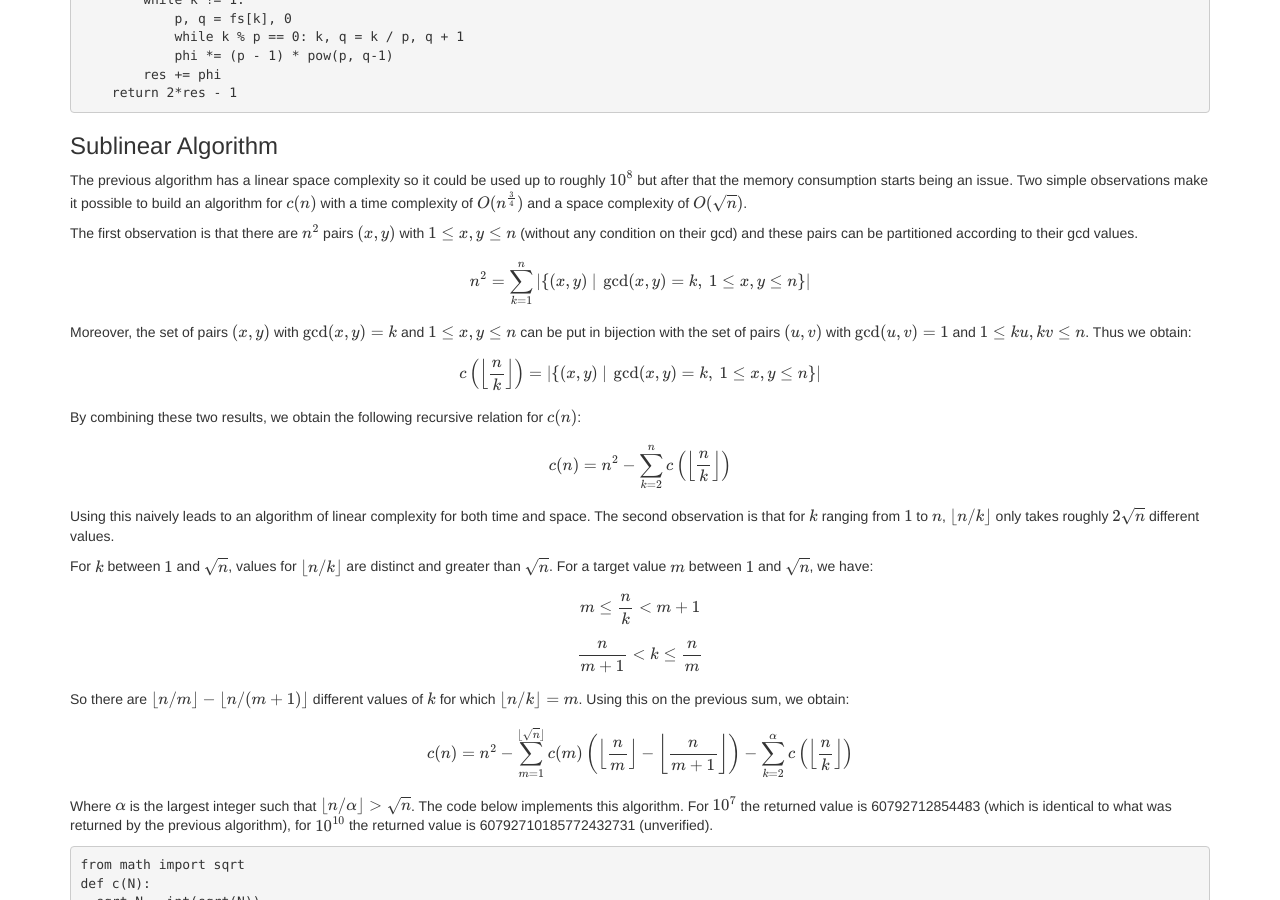
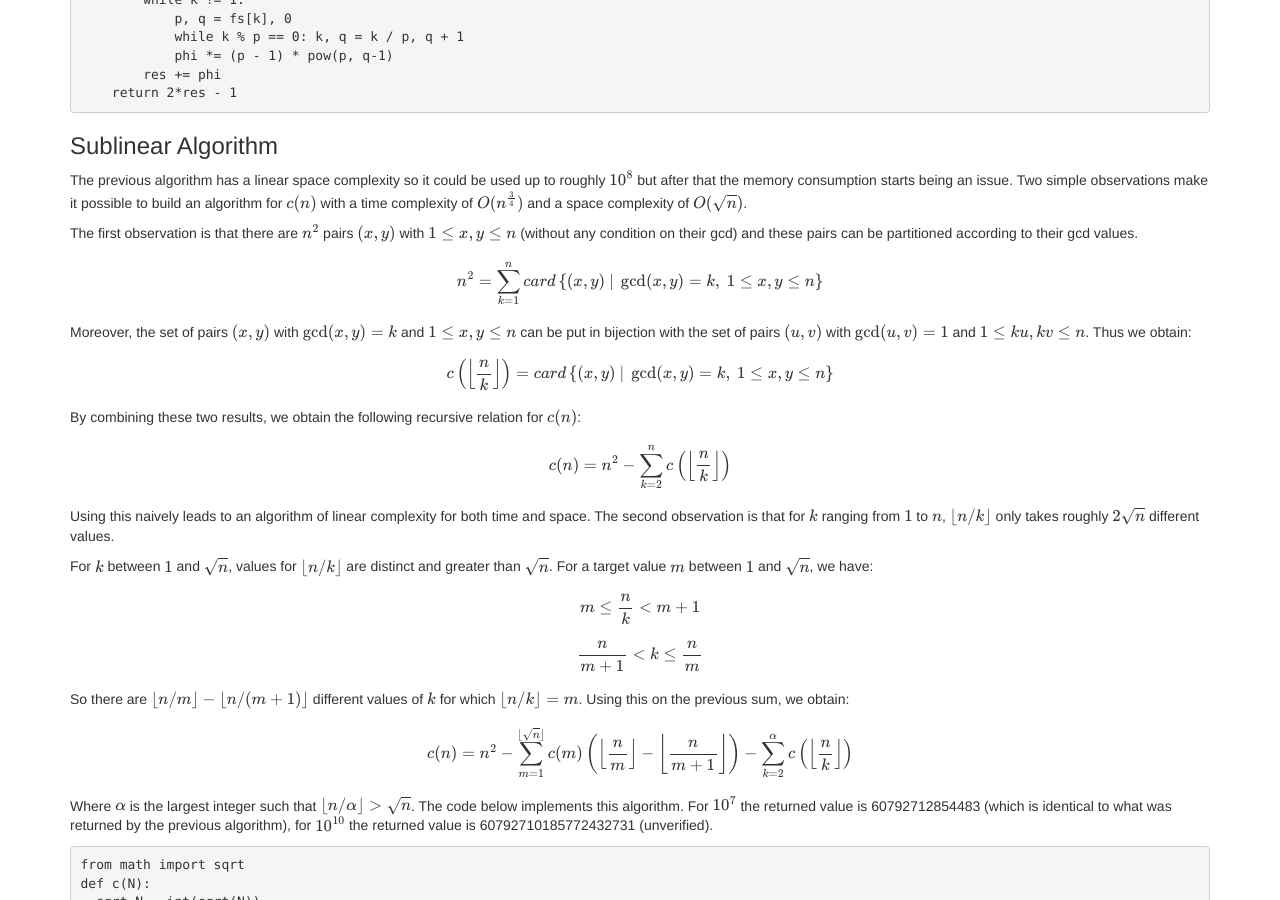
Before and after one commit to LaurentMazare/LaurentMazare.github.io, a Jekyll site: the page built from _posts/2014-09-14-counting-coprime-pairs.md, in a window 1280 px wide and 900 px high, scrolled down 1132 px. Built offline with Jekyll 4.4.1, drawn with Linux system fonts in a browser that asks for light colours; nearby versions of some CDN libraries; library files that are not in the unit come from our copies; formulas are drawn with MathJax 3.

Commit message:
Explicit card function.

```diff
--- a/_posts/2014-09-14-counting-coprime-pairs.md
+++ b/_posts/2014-09-14-counting-coprime-pairs.md
@@ -65,11 +65,11 @@ The previous algorithm has a linear space complexity so it could be used up to r
 
 The first observation is that there are $$n^2$$ pairs $$(x, y)$$ with $$1 \leq x, y \leq n$$ (without any condition on their gcd) and these pairs can be partitioned according to their gcd values.
 
-$$n^2 = \sum_{k=1}^n \left| \left\{ (x, y) ~|~ \gcd(x, y) = k,~ 1 \leq x, y \leq n \right\} \right|$$
+$$n^2 = \sum_{k=1}^n card \left\{ (x, y) ~|~ \gcd(x, y) = k,~ 1 \leq x, y \leq n \right\}$$
 
 Moreover, the set of pairs $$(x, y)$$ with $$\gcd(x, y) = k$$ and $$1 \leq x, y \leq n$$ can be put in bijection with the set of pairs $$(u, v)$$ with $$\gcd(u, v) = 1$$ and $$1 \leq ku, kv \leq n$$. Thus we obtain:
 
-$$c\left(\left\lfloor \frac{n}{k} \right\rfloor\right) = \left| \left\{ (x, y) ~|~ \gcd(x, y) = k,~ 1 \leq x, y \leq n \right\} \right|$$
+$$c\left(\left\lfloor \frac{n}{k} \right\rfloor\right) = card \left\{ (x, y) ~|~ \gcd(x, y) = k,~ 1 \leq x, y \leq n \right\} $$
 
 By combining these two results, we obtain the following recursive relation for $$c(n)$$:
 
```
